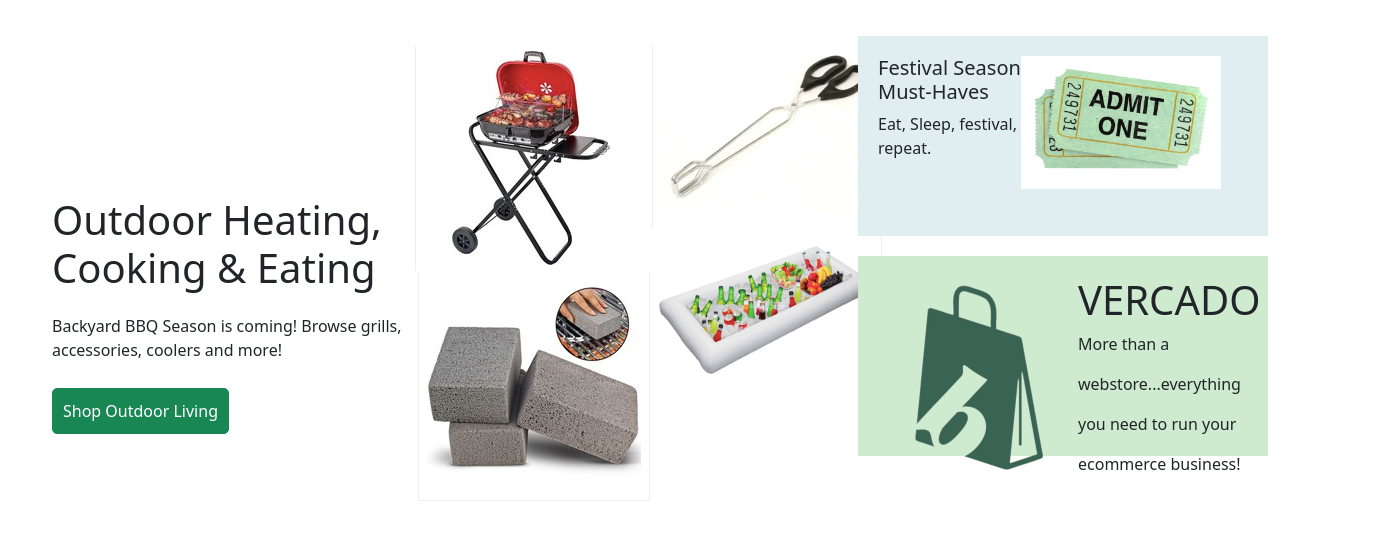
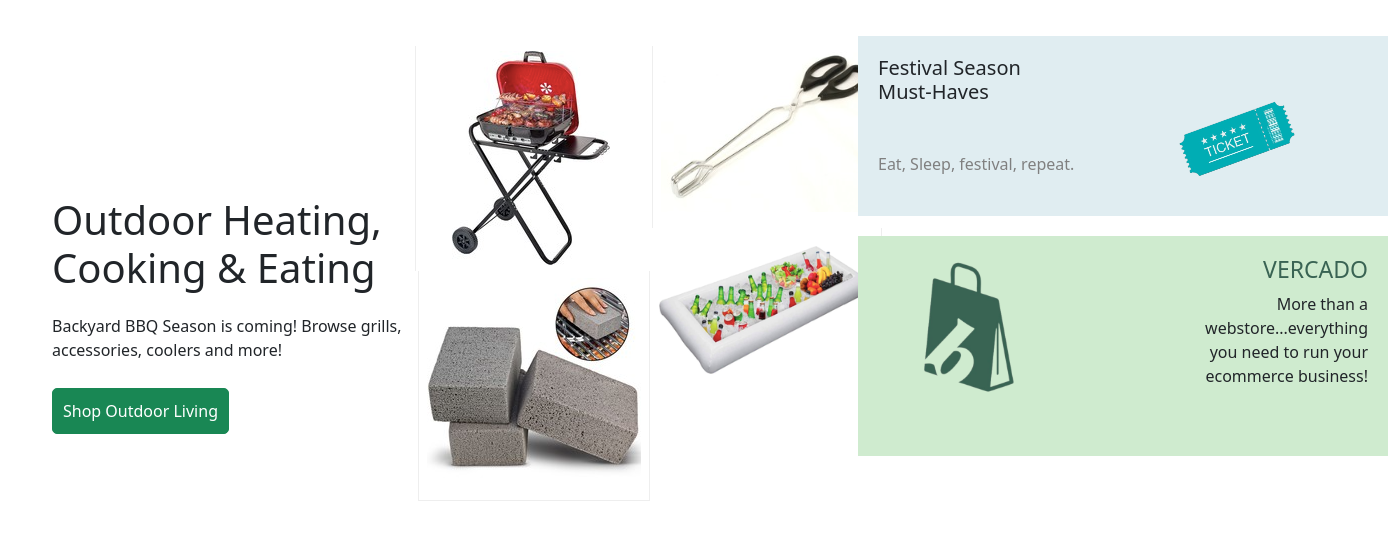
Before and after one commit to fuadofficial/Bonanza, a plain HTML site: page index.html in a window 1280 px wide. Shown: the part 204-744 px from the top of the page, 1388 px wide, since content can reach past the window. Drawn offline with nearby package versions, Linux system fonts and the light colour scheme.

```diff
--- a/index.html
+++ b/index.html
@@ -120,10 +120,11 @@
 			<div class="cart cart1">
 				<div class="left">
 					<h1>Festival Season <br> Must-Haves</h1>
-					<p>Eat, Sleep, festival, <br> repeat.</p>
+					<p class="mt-5">Eat, Sleep, festival, repeat.</p>
 				</div>
 				<div class="right">
-					<img src="./img/tickeet.avif" alt="">
+					<img src="./img/blue-ticket-icon-with-shadow-on-black-background-vector-22510533-removebg-preview.png"
+						alt="">
 				</div>
 			</div>
 			<div class="cart cart2">
@@ -132,10 +133,7 @@
 				</div>
 				<div class="right">
 					<h1>VERCADO</h1>
-					<p>More than a</p>
-					<p>webstore...everything</p>
-					<p>you need to run your</p>
-					<p>ecommerce business!</p>
+					<p>More than a<br>webstore...everything <br>you need to run your <br>ecommerce business!</p>
 				</div>
 			</div>
 		</div>
--- a/style.css
+++ b/style.css
@@ -173,12 +173,12 @@
 
 .slider-section .right-section .cart {
   display: flex;
-  height: 200px;
+  width: 530px;
 }
-
 .slider-section .right-section .cart1 {
   background-color: rgb(224, 237, 241);
   padding: 20px;
+  height: 180px;
   margin-bottom: 20px;
 }
 
@@ -195,44 +195,33 @@
   width: 200px;
 }
 
-
-
-/* ...................... */
-
-/* .slider-container {
-  width: 80%;
-  margin: 0 auto;
-  overflow: hidden;
+.slider-section .right-section .cart1 img {
+  width: 150px;
+  margin-left: 90px;
+  margin-top: 30px;
+  rotate: -20deg;
+}
+.slider-section .right-section .cart1 p{
+  color: gray;
 }
 
-.slider {
-  display: flex;
-  width: 300%;
-  animation: slide 10s infinite;
+.slider-section .right-section .cart2{
+  height: 220px;
+}
+.slider-section .right-section .cart2 img {
+  width: 140px;
+  margin-left: 20px;
 }
 
-.slide {
-  flex: 1;
-  height: 300px;
-  background-size: cover;
-  background-repeat: no-repeat;
-  background-position: center;
+.slider-section .right-section .cart2 .right h1 {
+  font-size: 23px;
+  color: #396353;
+}
+.slider-section .right-section .cart2 .right p{
+  font-size: 16px;
 }
 
-@keyframes slide {
-  0% {
-    transform: translateX(0);
-  }
-
-  33.33% {
-    transform: translateX(-100%);
-  }
-
-  66.67% {
-    transform: translateX(-200%);
-  }
-
-  100% {
-    transform: translateX(0);
-  }
-} */
+.slider-section .right-section .cart2 .right {
+  margin-left: auto;
+  text-align: right;
+}
```
Also changed, not shown: img/blue-ticket-icon-with-shadow-on-black-background-vector-22510533-removebg-preview.png (added), img/tickeet.avif (deleted).
